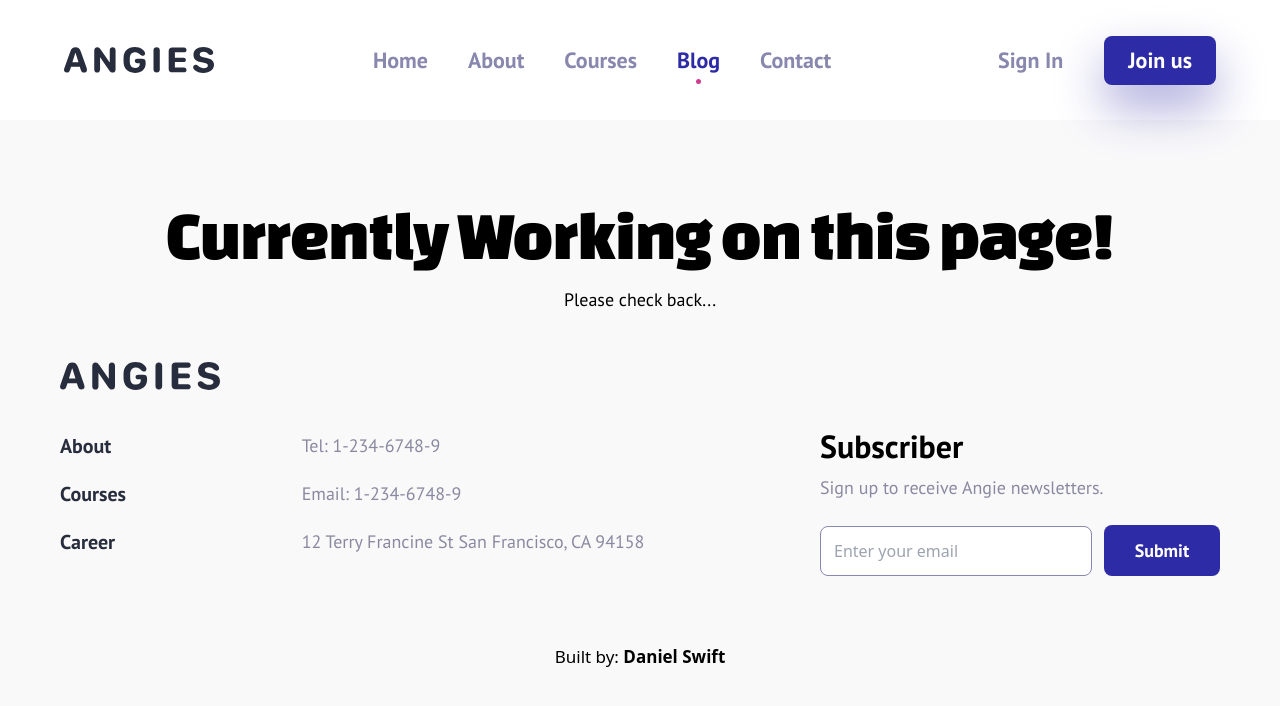
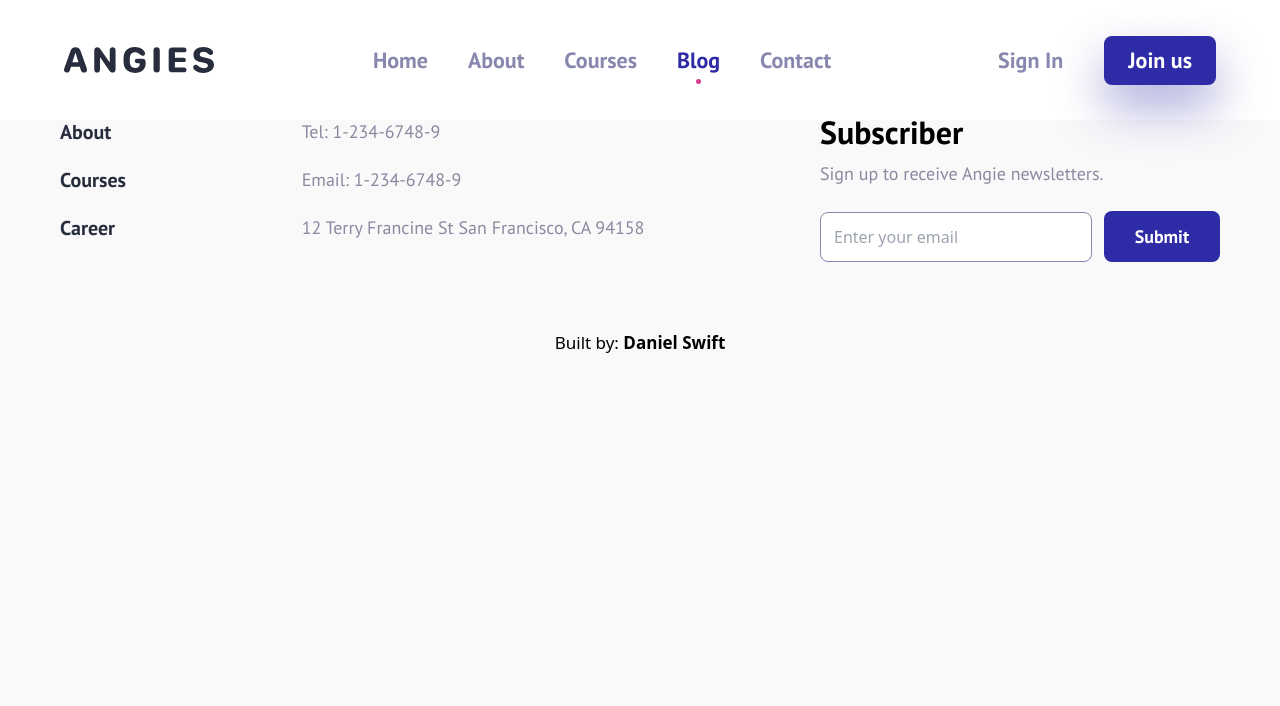
Before and after one commit to danielswift10/project-angies, a React (Create React App) app: page /blog in a window 1280 px wide. Shown: the top 706 px of the page. Built offline with nearby package versions, Linux system fonts and the light colour scheme.

Commit message:
style: added styling

```diff
--- a/src/Assets/index.js
+++ b/src/Assets/index.js
@@ -43,9 +43,13 @@ import books from "./images/books.png"
 import listening from "./images/listening.png"
 import reading from "./images/reading.png"
 import writing from "./images/writing.png"
+import blog2 from "./images/blog2.png"
+import blog3 from "./images/blog3.png"
 
 
 export {
+    blog2,
+    blog3,
     listening,
     reading,
     writing,
--- /dev/null
+++ b/src/Components/Blog/BlogComp.jsx
@@ -0,0 +1,9 @@
+const BlogComp = () => {
+    return (
+        <div>
+
+        </div>
+     );
+}
+
+export default BlogComp;
--- a/src/Constants/index.js
+++ b/src/Constants/index.js
@@ -1,4 +1,4 @@
-import { africa, arabic, brand, collaborative, dutch, dywan, entertain, felix, finland, flexibility, french, german, korean, listening, paris, personalized, portugues, quote1, quote2, quote3, reading, writing } from "../Assets";
+import { africa, arabic, blog2, blog3, brand, collaborative, dutch, dywan, entertain, felix, finland, flexibility, french, german, korean, listening, paris, personalized, portugues, quote1, quote2, quote3, reading, writing } from "../Assets";
 
 const NavLinks = [
     {
@@ -187,16 +187,16 @@ const NavLinks = [
       title: "May 5, 2023",
       heading: "Language learning apps are a convenient and effective way to start",
       content: "Language learning apps are a convenient and effective way to improve your language skills. With a wide variety of apps available for different languages and skill levels, you can find...",
-      image: paris,
+      image: blog2,
     },
     {
       id: 3,
       title: "May 2, 2023",
       heading: "Communication starts with the basics",
       content: "Sed ut perspiciatis unde omnis iste natus error sit voluptatem accusantium doloremque laudantium, totam rem aperiam",
-      image: paris,
+      image: blog3,
     }
   ]
   export {
-    NavLinks, Features, Feedback, FooterLinks, Countries, InsightContent,
+    NavLinks, Features, Feedback, FooterLinks, Countries, InsightContent, BlogPost,
   }
--- a/src/Pages/Blog/Blog.jsx
+++ b/src/Pages/Blog/Blog.jsx
@@ -7,13 +7,8 @@ const Blog = (props) => {
   }, [props.title]);
 
   return (
-    <div className="mt-[200px] flex-col flex items-center text-center  jusify-center w-fit mx-auto">
-      <h1 className={`${styles.heading1} lg:w-full xlg:w-full xl:w-full`}>
-        Currently Working on this page!
-      </h1>
-      <p className={`${styles.paragraph} text-[22px] mt-4`}>
-        Please check back...
-      </p>
+    <div>
+
     </div>
   );
 };
```
Also changed, not shown: src/Pages/Blog/randomo.jsx (added, +8 -0 lines).
